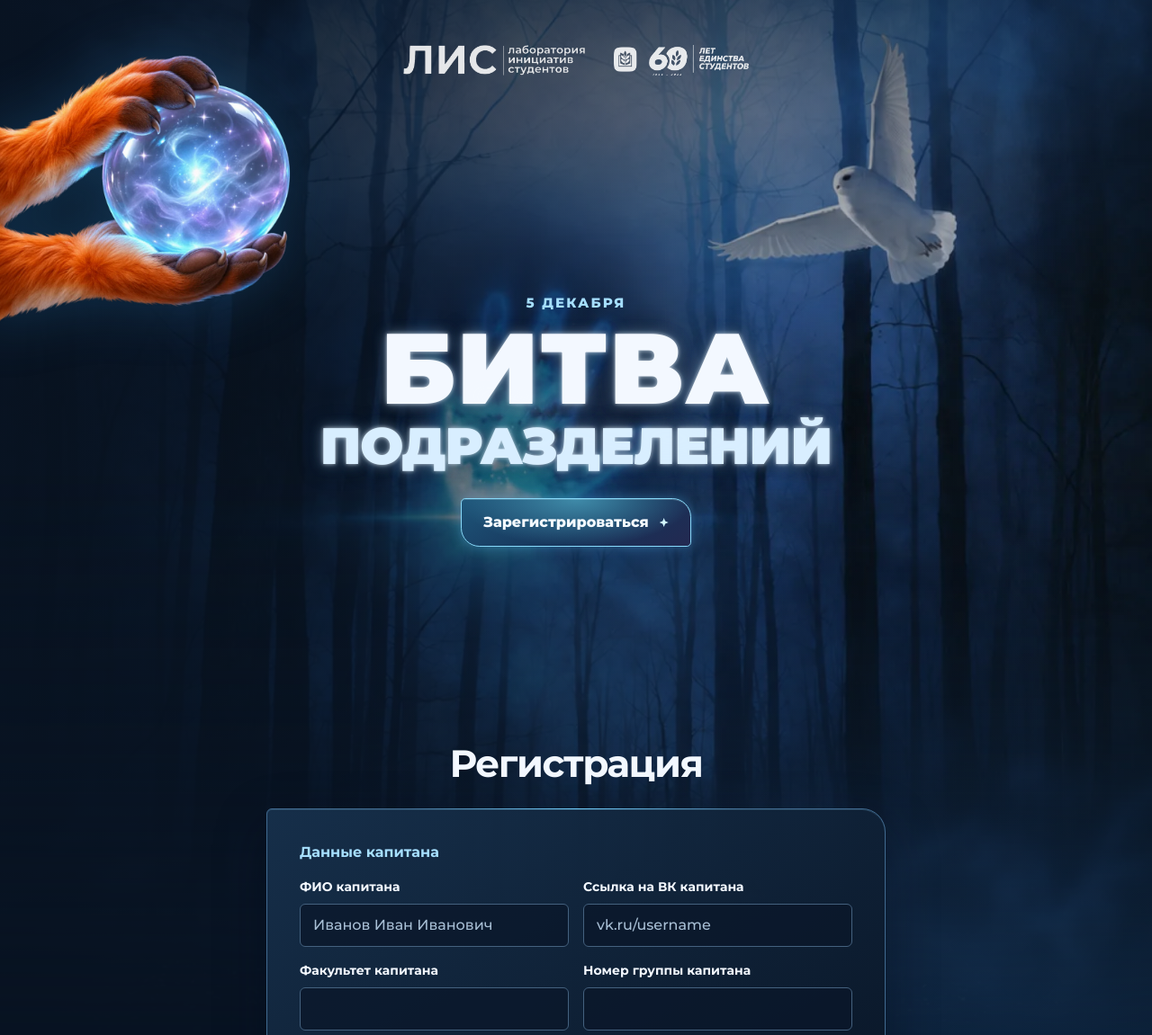
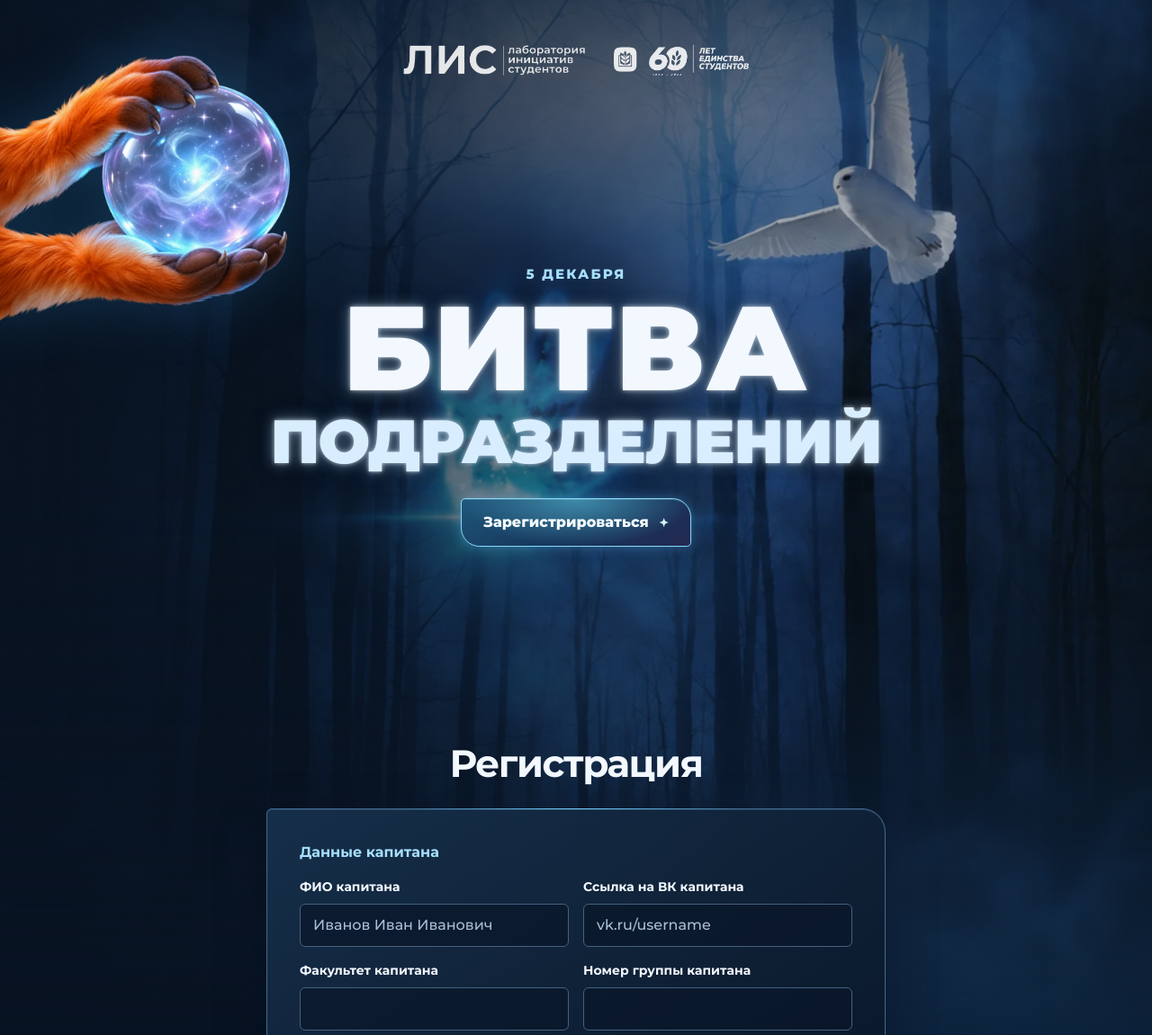
Before and after one commit to vvstydh/lis-site, a Flask app: page / in a window 1280 px wide. Shown: the top 1151 px of the page at 90% size. Run offline with Flask 3, Linux system fonts and the light colour scheme; data comes from the database, SQL or seed files in the repository.

Commit message:
Adjust font sizes and layout for improved responsiveness in hero section

```diff
--- a/static/style.css
+++ b/static/style.css
@@ -160,7 +160,7 @@ img { display: block; max-width: 100%; }
   width: min-content;
   max-width: 100%;
   margin: .75rem auto 1.875rem;
-  font-size: clamp(1.875rem, 4.45vw, 4.5rem);
+  font-size: clamp(1.25rem, min(calc(5vw + .25rem), 10svh), 12rem);
   font-weight: 900;
   line-height: .99;
   letter-spacing: -.025em;
@@ -521,7 +521,7 @@ tr.came td { background: #182e49; }
 
   .hero-inner { min-height: max(100svh, 31rem); padding-bottom: clamp(3.25rem, 18svh, 10rem); }
   .hero-orb { width: clamp(12rem, 51vw, 20rem); left: -3%; top: clamp(6.5rem, 27svh, 15rem); }
-  .hero-title { font-size: clamp(1.25rem, 6.3vw, 2.7rem); margin-bottom: 1.25rem; }
+  .hero-title { margin-bottom: 1.25rem; }
   .status-page {
     background-image:
       linear-gradient(0deg, var(--bg), #0813228c 55%, #081322bb),
```
